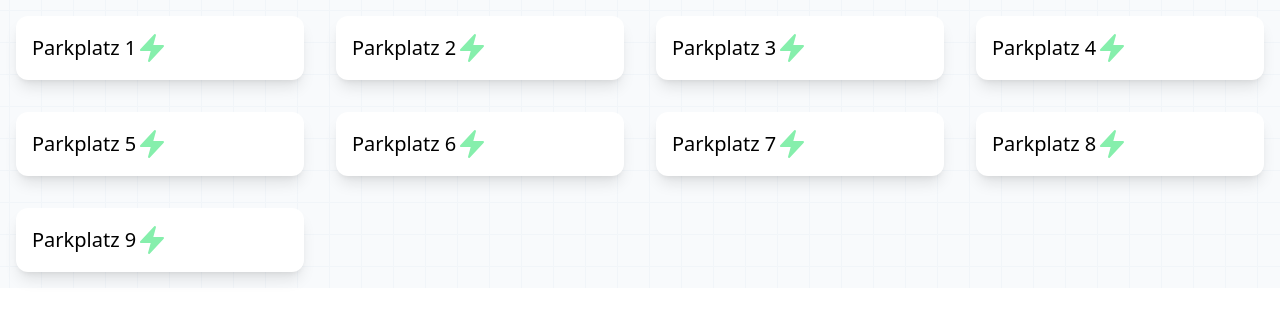
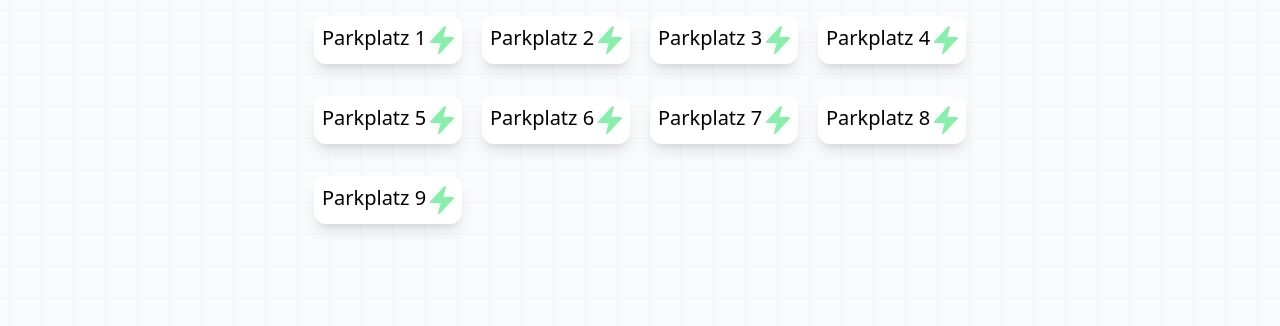
Before and after one commit to MelcomAG/MelcomAG.GITHUB.IO, a Next.js app: page / in a window 1280 px wide. Shown: the top 326 px of the page. Built offline with nearby package versions, Linux system fonts and the light colour scheme.

Commit message:
fix Layout

```diff
--- a/pages/index.js
+++ b/pages/index.js
@@ -16,24 +16,24 @@ const data = [
 
 export default function Home () {
   return (
-    <div>
+    <>
       <Head>
         <title>Parkleitsystem</title>
       </Head>
-      <div style={{ backgroundPosition: '10px 10px' }} className="container mx-auto flex flex-wrap inset-0 bg-slate-50 bg-grid-slate-100">
-        {data.map((post) => (
-          <Fragment key={post.name}>
-            <div className="lg:w-1/4 md:w-1/2 w-full p-4">
-              <div className="p-4 rounded-xl shadow-lg bg-white flex items-center">
+      <div style={{ backgroundPosition: '10px 10px' }} className="bg-slate-50 bg-grid-slate-100 min-h-screen">
+        <div className="grid xl:grid-cols-4 md:grid-cols-3 sm:grid-cols-2 grid-cols-1 gap-8 xl:px-80 md:px-32 p-4 justify-items-center">
+          {data.map((post) => (
+            <Fragment key={post.name}>
+              <div className="rounded-xl shadow-lg bg-white flex py-2 w-max pl-2 pr-1">
                 <div className="text-xl font-medium text-black">{post.name}</div>
                 <div className="shrink-0">
                   <BoltIcon className="h-8 w-8 text-green-300" />
                 </div>
               </div>
-            </div>
-          </Fragment>
-        ))}
+            </Fragment>
+          ))}
+        </div>
       </div>
-    </div>
+    </>
   )
 }
```
